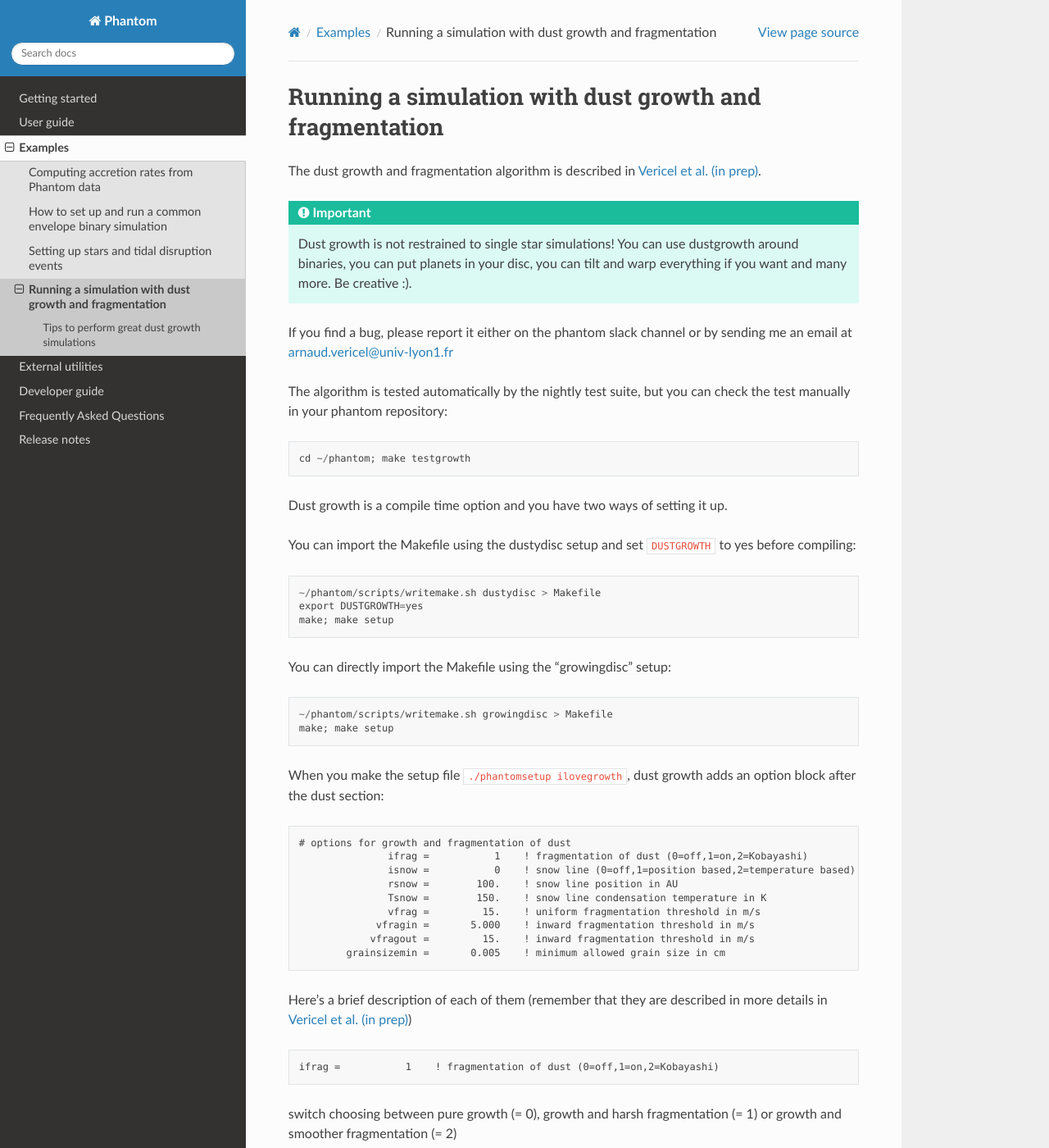
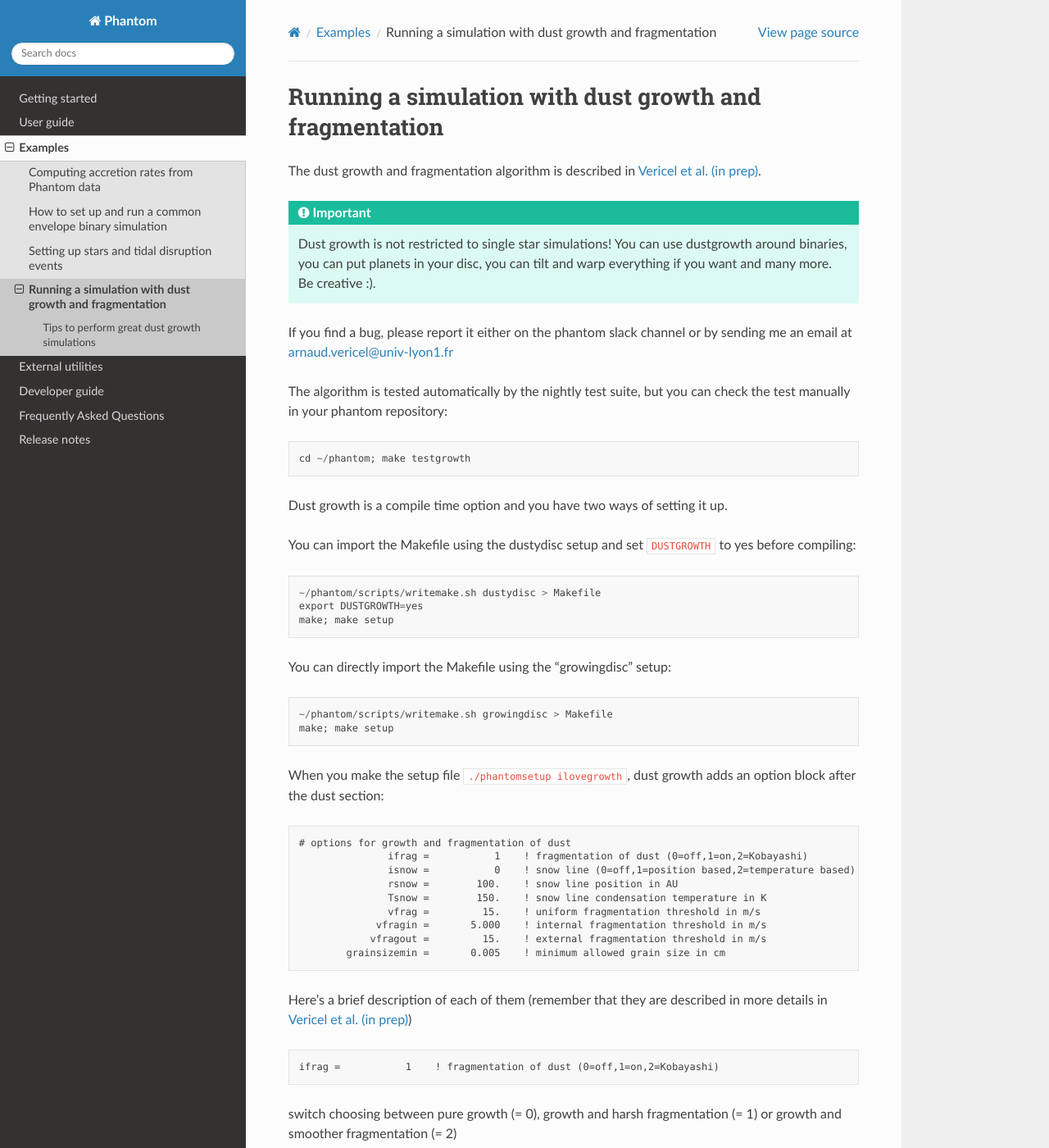
Before and after one commit to danieljprice/phantom, a Sphinx documentation site: the page built from docs/dustgrowth.rst, in a window 1280 px wide and 1400 px high. Shown: the whole window at 82% size. Built offline with Sphinx 7.4.7 and the Read the Docs theme 2.0.0, drawn with Linux system fonts in a browser that asks for light colours; pages that are not in the unit, such as notebooks, are missing from menus; some of the changed text lies outside the part shown.

Commit message:
dustgrowth.rst edited online with Bitbucket

```diff
--- a/docs/dustgrowth.rst
+++ b/docs/dustgrowth.rst
@@ -6,7 +6,7 @@
 
 .. important::
 
- Dust growth is not restrained to single star simulations!
+ Dust growth is not restricted to single star simulations!
  You can use dustgrowth around binaries, you can put planets in your
  disc, you can tilt and warp everything if you want and many more. Be
  creative :).
@@ -51,8 +51,8 @@
                   rsnow =        100.    ! snow line position in AU
                   Tsnow =        150.    ! snow line condensation temperature in K
                   vfrag =         15.    ! uniform fragmentation threshold in m/s
-                vfragin =       5.000    ! inward fragmentation threshold in m/s
-               vfragout =         15.    ! inward fragmentation threshold in m/s
+                vfragin =       5.000    ! internal fragmentation threshold in m/s
+               vfragout =         15.    ! external fragmentation threshold in m/s
            grainsizemin =       0.005    ! minimum allowed grain size in cm
 
 Here’s a brief description of each of them (remember that they are
@@ -97,7 +97,7 @@
                 vfragin =       5.000    ! inward fragmentation threshold in m/s
                vfragout =         15.    ! inward fragmentation threshold in m/s
 
-inner and outer fragmentation threshold velocities above which
+internal and external fragmentation threshold velocities above which
 fragmentation occurs (if ifrag > 0 and isnow > 0)
 
 ::
```
